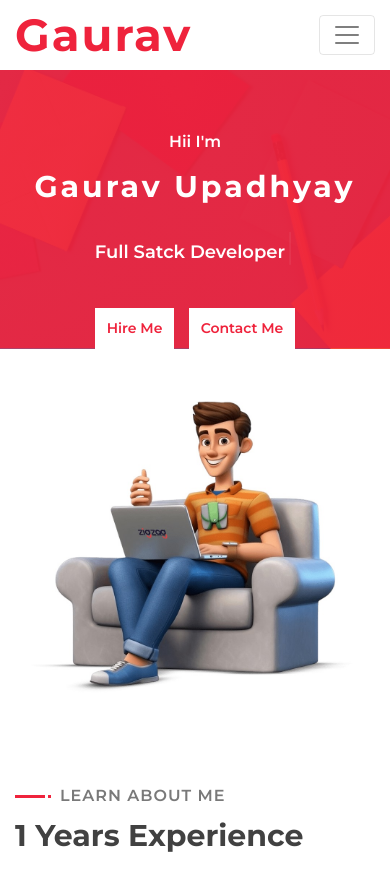
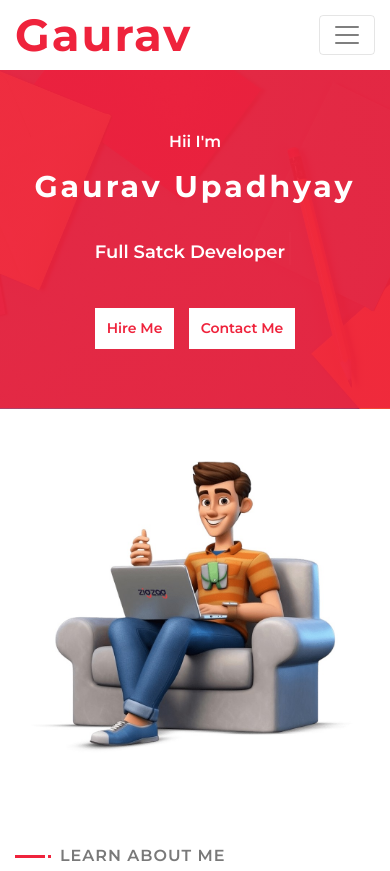
Before and after one commit to Gauravup/gauravupadhyay, a plain HTML site: page index.html in a window 390 px wide. Shown: the top 871 px of the page. Drawn offline with nearby package versions, Linux system fonts and the light colour scheme.

Commit message:
Update style.css

```diff
--- a/css/style.css
+++ b/css/style.css
@@ -1,5 +1,5 @@
 /*******************************/
-/********* General CSS *********/
+/********* !General CSS *********/
 /*******************************/
 body {
     color: #797979;
@@ -361,7 +361,7 @@ a:focus {
 @media (max-width: 767.98px) {
     .hero {
         padding-top: 60px;
-        /* padding-bottom: 60px; */
+        padding-bottom: 60px;
     }
 
     .hero,
```
